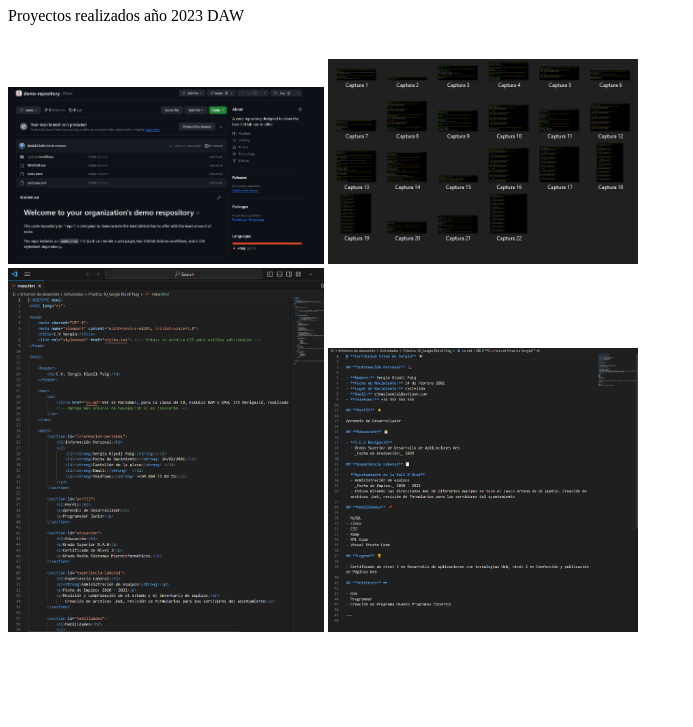
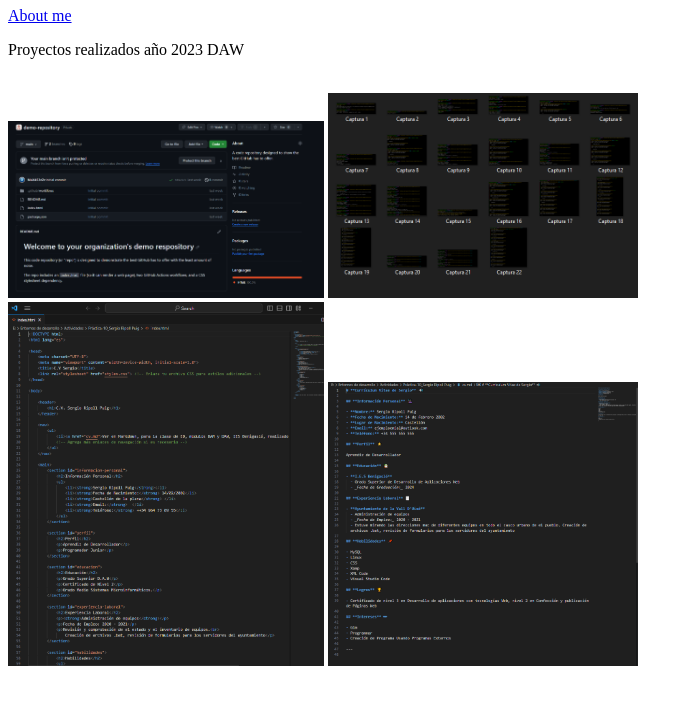
Before and after one commit to NixX453zZz/Repo11, a plain HTML site: page index.html in a window 1280 px wide. Shown: the part 73-800 px from the top of the page, without its empty margins (0-693 px from the left). Drawn offline with Linux system fonts and the light colour scheme.

Commit message:
Add files via upload

```diff
--- a/index.html
+++ b/index.html
@@ -8,7 +8,7 @@
 </head>
 <body>
     <div>
-        <h1>Proyectos</h1>
+        <h1>Proyectos</h1> <a href="about.css">About me</a>
         <p>Proyectos realizados año 2023 DAW</p>
     </div>
     <br>
```
